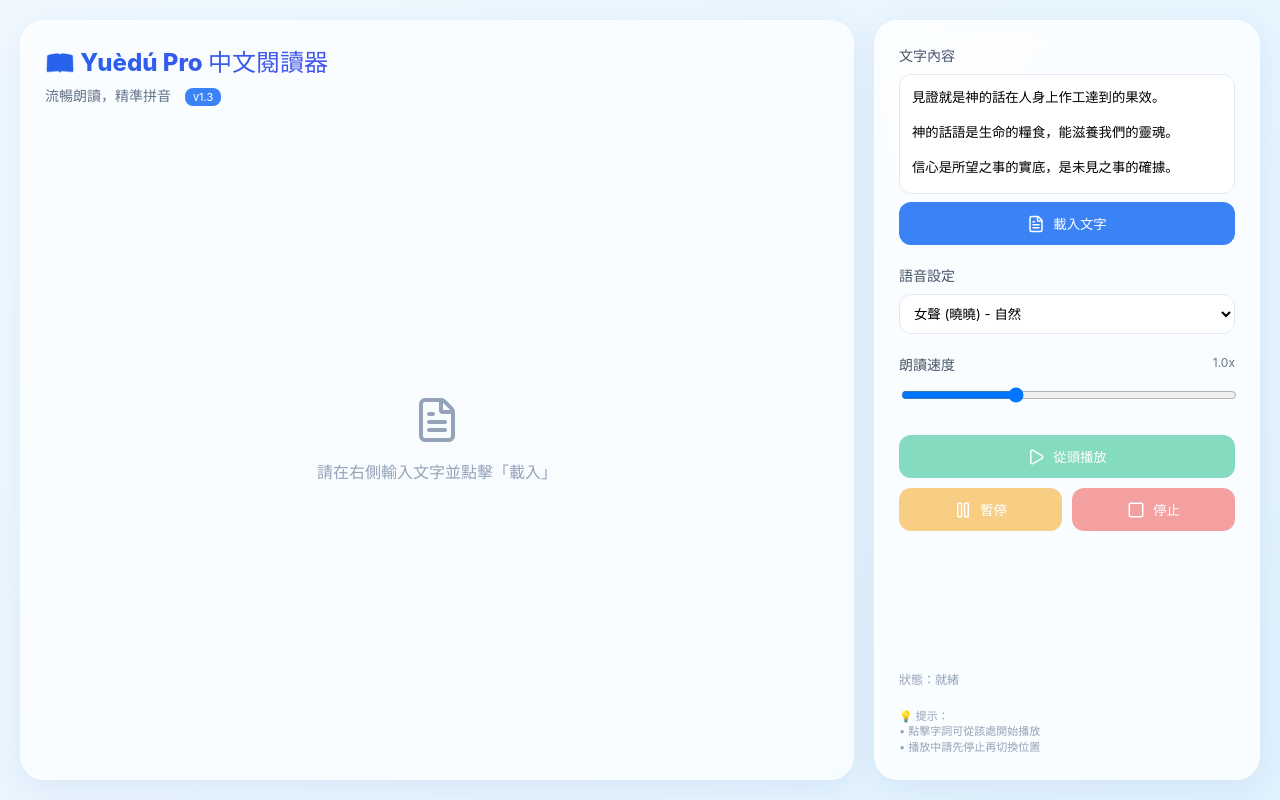
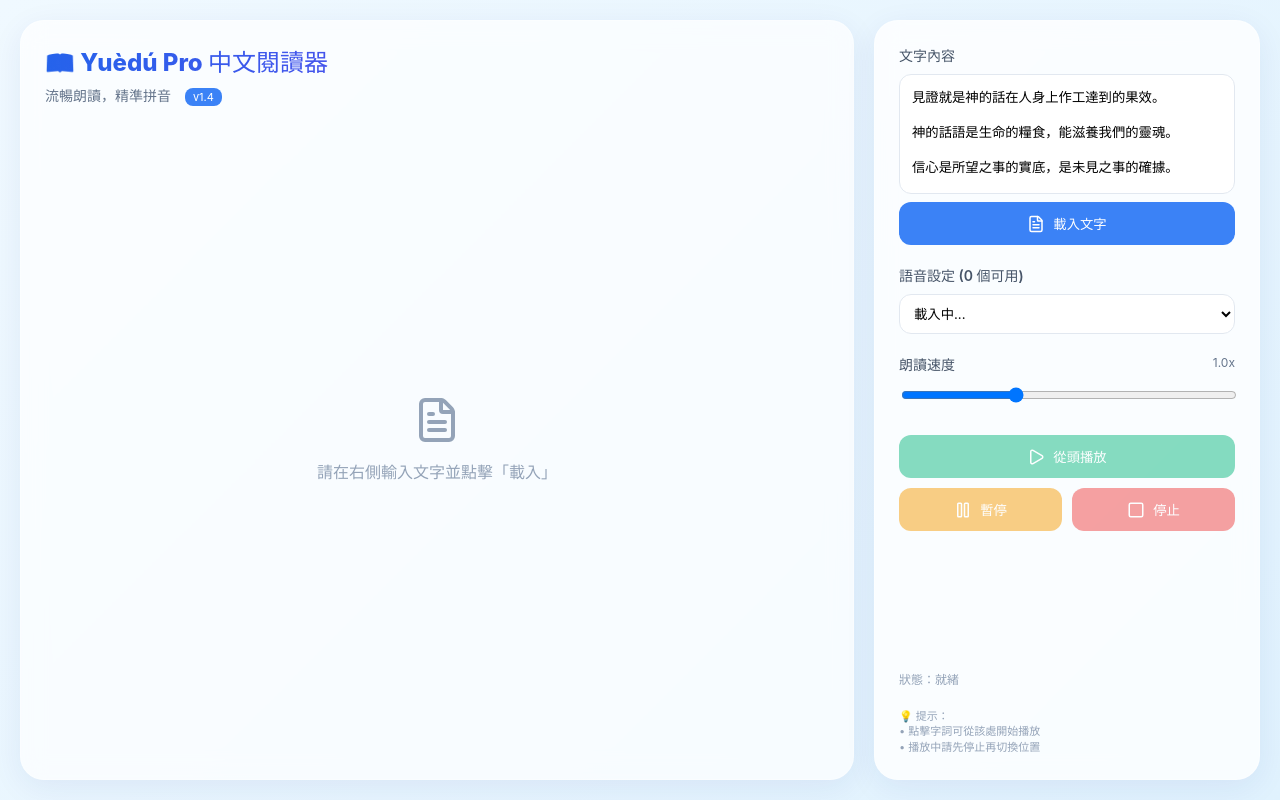
Before and after one commit to v2ryan/voice, a React (Vite) app: page / in a window 1280 px wide. Built offline with nearby package versions, Linux system fonts and the light colour scheme.

Commit message:
v1.4: Dynamic voice selector from device system voices

```diff
--- a/src/App.jsx
+++ b/src/App.jsx
@@ -1,13 +1,5 @@
 import React, { useState, useEffect, useRef } from 'react'
 import { Play, Pause, Square, FileText, Settings, Volume2, FastForward } from 'lucide-react'
-
-const VOICES = {
-  "女聲 (曉曉) - 自然": "zh-CN-XiaoxiaoNeural",
-  "男聲 (雲希) - 自然": "zh-CN-YunxiNeural",
-  "女聲 (曉伊) - 富表現力": "zh-CN-XiaoyiNeural",
-  "男聲 (雲健) - 溫暖": "zh-CN-YunjianNeural",
-  "女聲 (曉夢) - 活潑": "zh-CN-XiaomengNeural",
-};
 
 function App() {
   const [text, setText] = useState("見證就是神的話在人身上作工達到的果效。\n\n神的話語是生命的糧食，能滋養我們的靈魂。\n\n信心是所望之事的實底，是未見之事的確據。");
@@ -17,12 +9,49 @@
   const [isPlaying, setIsPlaying] = useState(false);
   const [isPaused, setIsPaused] = useState(false);
   const [speed, setSpeed] = useState(1.0);
-  const [selectedVoice, setSelectedVoice] = useState("zh-CN-XiaoxiaoNeural");
+  const [availableVoices, setAvailableVoices] = useState([]);
+  const [selectedVoiceIndex, setSelectedVoiceIndex] = useState(0);
   const [status, setStatus] = useState("就緒");
 
   const audioRef = useRef(null);
   const abortControllerRef = useRef(null);
   const playbackTimerRef = useRef(null);
+
+  // Load available Chinese voices from browser
+  useEffect(() => {
+    const loadVoices = () => {
+      const voices = window.speechSynthesis.getVoices();
+      // Filter for Chinese/Mandarin voices, prioritize Mandarin over Cantonese
+      const chineseVoices = voices.filter(v =>
+        v.lang.includes('zh') || v.lang.includes('cmn') || v.lang.includes('CN')
+      ).sort((a, b) => {
+        // Prioritize Mandarin (zh-CN, cmn) over Cantonese (zh-HK, yue)
+        const aIsMandarin = a.lang.includes('CN') || a.lang.includes('TW') || a.lang.includes('cmn');
+        const bIsMandarin = b.lang.includes('CN') || b.lang.includes('TW') || b.lang.includes('cmn');
+        const aIsCantonese = a.lang.includes('HK') || a.lang.includes('yue') || a.name.toLowerCase().includes('cantonese');
+        const bIsCantonese = b.lang.includes('HK') || b.lang.includes('yue') || b.name.toLowerCase().includes('cantonese');
+
+        if (aIsMandarin && !bIsMandarin) return -1;
+        if (!aIsMandarin && bIsMandarin) return 1;
+        if (aIsCantonese && !bIsCantonese) return 1;
+        if (!aIsCantonese && bIsCantonese) return -1;
+        return 0;
+      });
+
+      if (chineseVoices.length > 0) {
+        setAvailableVoices(chineseVoices);
+        setSelectedVoiceIndex(0);
+      }
+    };
+
+    // Load voices (may need to wait for them to be available)
+    loadVoices();
+    window.speechSynthesis.onvoiceschanged = loadVoices;
+
+    return () => {
+      window.speechSynthesis.onvoiceschanged = null;
+    };
+  }, []);
 
   const analyzeText = async () => {
     try {
@@ -91,48 +120,10 @@
       utterance.lang = 'zh-CN';
       utterance.rate = speed;
 
-      // Get available voices and find Mandarin (not Cantonese)
-      const voices = window.speechSynthesis.getVoices();
-
-      // Priority order for Mandarin voices:
-      // 1. Explicitly Mandarin (zh-CN, cmn)
-      // 2. Taiwan Mandarin (zh-TW)
-      // 3. Generic Chinese but NOT Cantonese (avoid zh-HK, yue)
-      const findMandarinVoice = () => {
-        // First try: Mainland Mandarin
-        let voice = voices.find(v =>
-          v.lang === 'zh-CN' ||
-          v.lang === 'cmn-CN' ||
-          v.lang === 'cmn-Hans-CN' ||
-          (v.name.toLowerCase().includes('mandarin') && !v.name.toLowerCase().includes('cantonese'))
-        );
-        if (voice) return voice;
-
-        // Second try: Taiwan Mandarin
-        voice = voices.find(v =>
-          v.lang === 'zh-TW' ||
-          v.lang === 'cmn-TW' ||
-          v.lang === 'cmn-Hant-TW'
-        );
-        if (voice) return voice;
-
-        // Third try: Any Chinese that's NOT Cantonese
-        voice = voices.find(v =>
-          (v.lang.startsWith('zh') || v.lang.startsWith('cmn')) &&
-          !v.lang.includes('HK') &&
-          !v.lang.includes('yue') &&
-          !v.name.toLowerCase().includes('cantonese')
-        );
-        if (voice) return voice;
-
-        // Last resort: any Chinese voice
-        return voices.find(v => v.lang.includes('zh') || v.lang.includes('CN'));
-      };
-
-      const mandarinVoice = findMandarinVoice();
-      if (mandarinVoice) {
-        utterance.voice = mandarinVoice;
-        console.log('Using voice:', mandarinVoice.name, mandarinVoice.lang);
+      // Use the user-selected voice
+      if (availableVoices.length > 0 && availableVoices[selectedVoiceIndex]) {
+        utterance.voice = availableVoices[selectedVoiceIndex];
+        console.log('Using voice:', availableVoices[selectedVoiceIndex].name, availableVoices[selectedVoiceIndex].lang);
       }
 
       // Estimate duration and time per word
@@ -197,7 +188,7 @@
       <div className="left-panel">
         <div className="header">
           <h1>📖 Yuèdú Pro 中文閱讀器</h1>
-          <p style={{ color: '#64748b', fontSize: '14px', marginTop: '4px' }}>流暢朗讀，精準拼音 <span style={{ marginLeft: '10px', background: '#3b82f6', color: 'white', padding: '2px 8px', borderRadius: '8px', fontSize: '11px' }}>v1.3</span></p>
+          <p style={{ color: '#64748b', fontSize: '14px', marginTop: '4px' }}>流暢朗讀，精準拼音 <span style={{ marginLeft: '10px', background: '#3b82f6', color: 'white', padding: '2px 8px', borderRadius: '8px', fontSize: '11px' }}>v1.4</span></p>
         </div>
 
         <div className="reading-area">
@@ -239,11 +230,20 @@
         </div>
 
         <div className="control-group">
-          <label className="control-label">語音設定</label>
-          <select value={selectedVoice} onChange={(e) => setSelectedVoice(e.target.value)}>
-            {Object.entries(VOICES).map(([name, code]) => (
-              <option key={code} value={code}>{name}</option>
-            ))}
+          <label className="control-label">語音設定 ({availableVoices.length} 個可用)</label>
+          <select
+            value={selectedVoiceIndex}
+            onChange={(e) => setSelectedVoiceIndex(parseInt(e.target.value))}
+          >
+            {availableVoices.length === 0 ? (
+              <option value={0}>載入中...</option>
+            ) : (
+              availableVoices.map((voice, idx) => (
+                <option key={idx} value={idx}>
+                  {voice.name} ({voice.lang})
+                </option>
+              ))
+            )}
           </select>
         </div>
 
```
